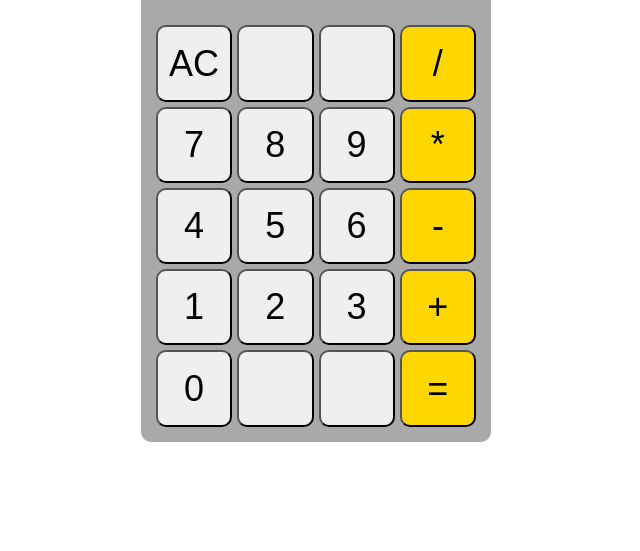
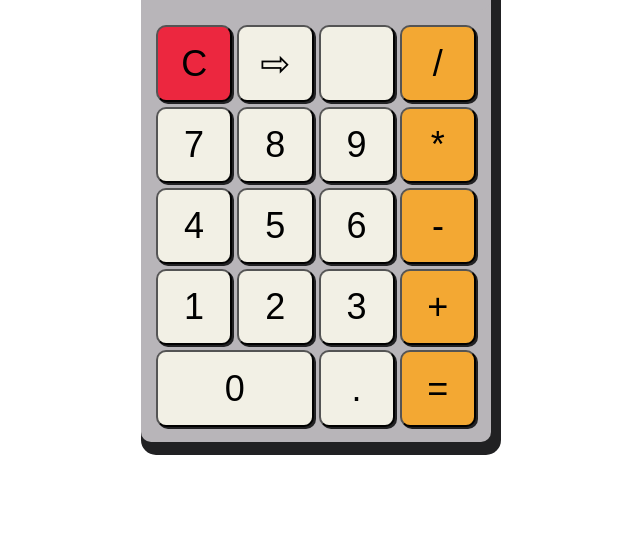
Before and after one commit to PavelProvotorov/odin-calculator, a plain HTML site: page index.html in a window 1280 px wide. Shown: the part 257-808 px from the top of the page, without its empty margins (324-964 px from the left). Drawn offline with Linux system fonts and the light colour scheme.

Commit message:
Calculator visual cleanup
- Adjusted color paletter for calculator
- Added comments to style.css for better visual differentiation
- Added .button-one-cell & .button-two-cell classes to style different tyoes of buttons on calcualtor

```diff
--- a/index.html
+++ b/index.html
@@ -16,26 +16,25 @@
                 <div id="__calculatorOutput" class="output">100000000000</div>
             </div>
             <div id="__buttons__" class="buttons">
-                <button>AC</button>
-                <button ></button>
-                <button ></button>
-                <button class="button-colored">/</button>
-                <button>7</button>
-                <button>8</button>
-                <button>9</button>
-                <button class="button-colored">*</button>
-                <button>4</button>
-                <button>5</button>
-                <button>6</button>
-                <button class="button-colored">-</button>
-                <button>1</button>
-                <button>2</button>
-                <button>3</button>
-                <button class="button-colored">+</button>
-                <button>0</button>
-                <button></button>
-                <button></button>
-                <button class="button-colored">=</button>
+                <button class="button-color-red button-one-cell">C</button>
+                <button class="button-one-cell">&#8680</button>
+                <button class="button-one-cell"></button>
+                <button class="button-color-yellow button-one-cell">/</button>
+                <button class="button-one-cell">7</button>
+                <button class="button-one-cell">8</button>
+                <button class="button-one-cell">9</button>
+                <button class="button-color-yellow button-one-cell">*</button>
+                <button class="button-one-cell">4</button>
+                <button class="button-one-cell">5</button>
+                <button class="button-one-cell">6</button>
+                <button class="button-color-yellow button-one-cell">-</button>
+                <button class="button-one-cell">1</button>
+                <button class="button-one-cell">2</button>
+                <button class="button-one-cell">3</button>
+                <button class="button-color-yellow button-one-cell">+</button>
+                <button class="button-two-cell">0</button>
+                <button class="button-one-cell">.</button>
+                <button class="button-color-yellow button-one-cell">=</button>
             </div>
         </div>
     </div>
--- a/style.css
+++ b/style.css
@@ -1,23 +1,32 @@
+* {
+    font-size: 36px;
+}
+
 html {
+     /* Size */
     height: 100vh;
 }
 
 body {
+     /* Size */
     height: 100vh;
 }
 
 .flex-wrapper {
+    /* Flex */
     display: flex;
     flex: 1 1 auto;
     align-content: center;
     justify-content: center;
 
+     /* Size */
     height: 100%;
     padding: 0px;
     margin: 0px;
 }
 
 .container {
+    /* Flex */
     display: flex;
     flex: 1 1 auto;
     align-self: center;
@@ -25,20 +34,24 @@ body {
     justify-content: center;
     flex-direction: column;
 
+    /* Color */
+    box-shadow: 5px 8px 0px 5px #212123;
+    background-color:#b8b5b9;
+
+     /* Size */
     border-radius: 10px;
-    background-color:darkgray;
-
     max-width: 350px;
     padding: 0px;
     margin: 0px;
 }
 
 .display {
-    background-color: darkgray;
+    /* Color */
+    background-color: #b8b5b9;
     box-sizing: border-box;
 
+     /* Size */
     border-radius: 10px;
-
     width: 100%;
     height: 150px;
     padding: 15px;
@@ -46,17 +59,19 @@ body {
 }
 
 .output {
+    /* Flex */
     display: flex;
     justify-content: right;
     align-items: end;
 
+    /* Color */
     color: white;
-    background-color: dimgray;
+    background-color: #646365;
+    box-shadow: inset 5px 5px #212123;
+
+     /* Size */
     box-sizing: border-box;
-
     border-radius: 10px;
-    font-size: 36px;
-
     width: 100%;
     height: 100%;
     padding: 10px;
@@ -64,24 +79,51 @@ body {
 }
 
 .buttons {
+    /* Grid */
     display: grid;
     grid-template-columns: repeat(4, minmax(50px, 1fr));
     grid-template-rows: repeat(4, minmax(50px, 1fr));
     gap: 5px;
 
+     /* Size */
     padding: 15px;
     margin: 0px;
 }
 
-button {
-    font-size: 36px;
+.button-one-cell {
+    /* Color */
+    box-shadow: 2px 2px 0px 0px #212123;
+    background-color: #f2f0e5;
 
+     /* Size */
     border-radius: 10px;
-    aspect-ratio: 1;
+    aspect-ratio: 1 / 1;
     padding: 0px;
     margin: 0px;
 }
 
-.button-colored {
-    background-color: gold;
+.button-two-cell {
+    /* Grid */
+    grid-column: span 2;
+    grid-row: span 1;
+
+    /* Color */
+    box-shadow: 2px 2px 0px 0px #212123;
+    background-color: #f2f0e5;
+
+     /* Size */
+    border-radius: 10px;
+    aspect-ratio: 0; /* prevents element from growing in height more than other grid elements */
+    padding: 0px;
+    margin: 0px;
 }
+
+.button-color-yellow {
+    /* Color */
+    background-color: #f3a833;
+}
+
+.button-color-red {
+    /* Color */
+    background-color: #ec273f;
+}
```
